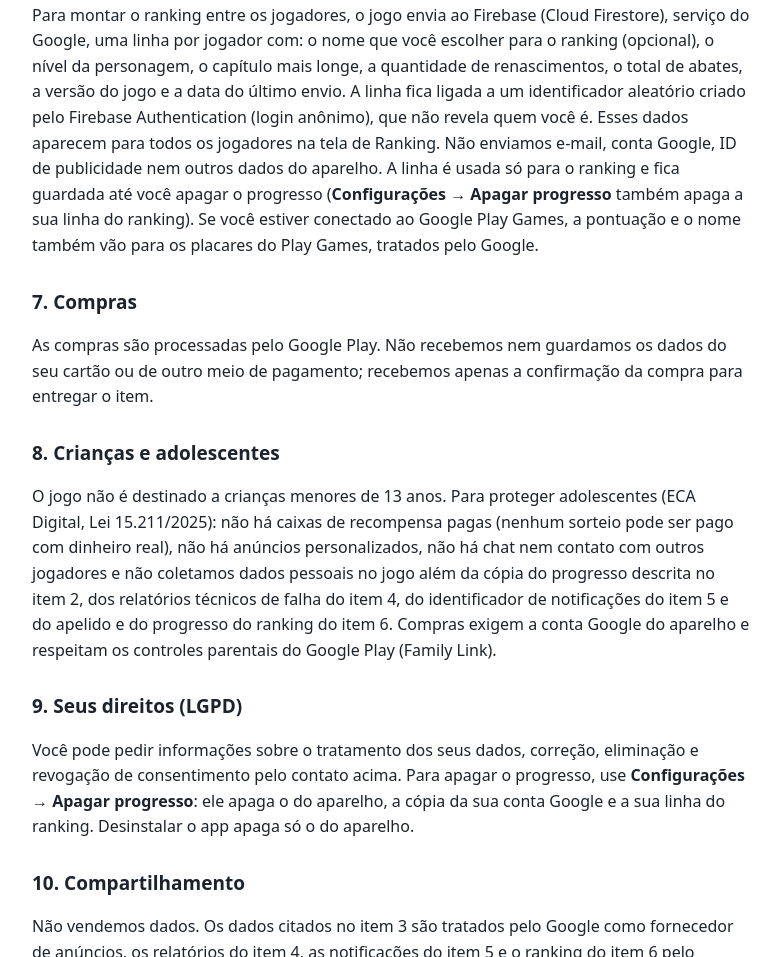
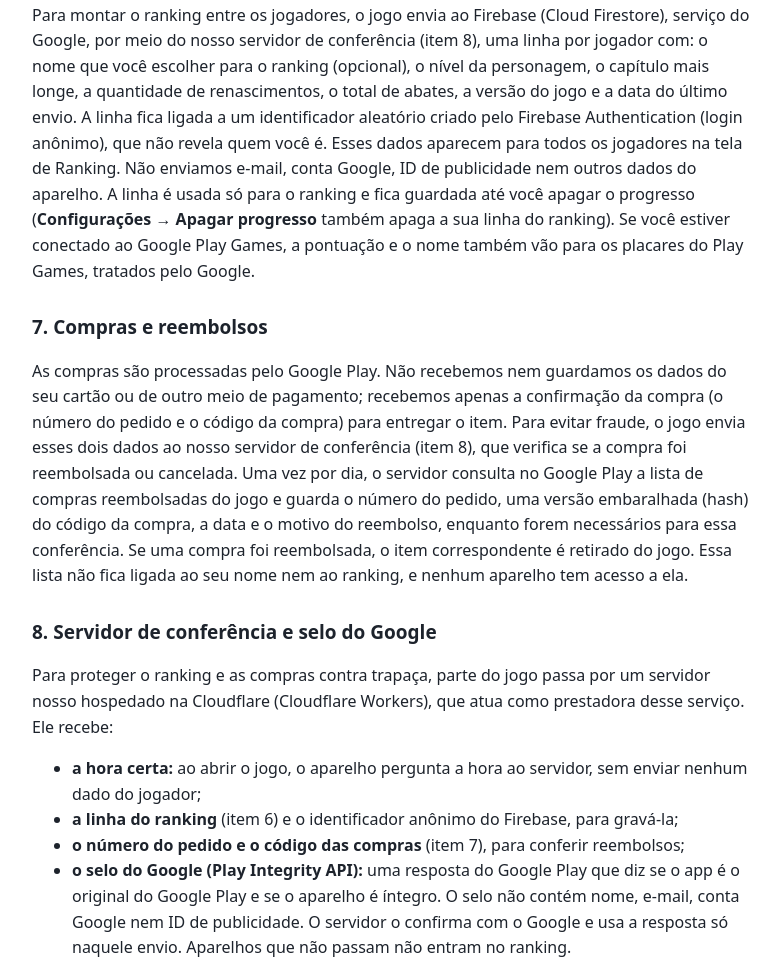
Before and after one commit to lisbertojogos/lisbertojogos.github.io, a plain HTML site: page sentinela/privacidade.html in a window 1280 px wide. Shown: the part 1843-2800 px from the top of the page, without its empty margins (248-1028 px from the left). Drawn offline with Linux system fonts and the light colour scheme.

Commit message:
Política: servidor de conferência (Cloudflare), selo do Google e reembolsos

```diff
--- a/sentinela/privacidade.html
+++ b/sentinela/privacidade.html
@@ -12,7 +12,7 @@
 </head>
 <body>
 <h1>Política de Privacidade — Sentinela</h1>
-<p>Última atualização: 24 de novembro de 2026</p>
+<p>Última atualização: 26 de novembro de 2026</p>
 
 <h2>1. Quem somos</h2>
 <p>O jogo Sentinela é publicado por Lisberto Verdó Evaristo Ribeiro (LVR Games), desenvolvedor independente, responsável (controlador) pelos dados tratados no app.
@@ -47,21 +47,31 @@ Saiba mais em <a href="https://policies.google.com/technologies/partner-sites">c
 <p>Os lembretes (baú da torre cheio, presente do dia, prêmio do evento) são agendados pelo próprio aparelho e não saem dele. Nada toca entre 22 h e 9 h. Você pode desligar cada tipo em <b>Configurações → Notificações</b> ou bloquear todas nas configurações do Android.</p>
 
 <h2>6. Ranking</h2>
-<p>Para montar o ranking entre os jogadores, o jogo envia ao Firebase (Cloud Firestore), serviço do Google, uma linha por jogador com: o nome que você escolher para o ranking (opcional), o nível da personagem, o capítulo mais longe, a quantidade de renascimentos, o total de abates, a versão do jogo e a data do último envio. A linha fica ligada a um identificador aleatório criado pelo Firebase Authentication (login anônimo), que não revela quem você é. Esses dados aparecem para todos os jogadores na tela de Ranking. Não enviamos e-mail, conta Google, ID de publicidade nem outros dados do aparelho. A linha é usada só para o ranking e fica guardada até você apagar o progresso (<b>Configurações → Apagar progresso</b> também apaga a sua linha do ranking). Se você estiver conectado ao Google Play Games, a pontuação e o nome também vão para os placares do Play Games, tratados pelo Google.</p>
+<p>Para montar o ranking entre os jogadores, o jogo envia ao Firebase (Cloud Firestore), serviço do Google, por meio do nosso servidor de conferência (item 8), uma linha por jogador com: o nome que você escolher para o ranking (opcional), o nível da personagem, o capítulo mais longe, a quantidade de renascimentos, o total de abates, a versão do jogo e a data do último envio. A linha fica ligada a um identificador aleatório criado pelo Firebase Authentication (login anônimo), que não revela quem você é. Esses dados aparecem para todos os jogadores na tela de Ranking. Não enviamos e-mail, conta Google, ID de publicidade nem outros dados do aparelho. A linha é usada só para o ranking e fica guardada até você apagar o progresso (<b>Configurações → Apagar progresso</b> também apaga a sua linha do ranking). Se você estiver conectado ao Google Play Games, a pontuação e o nome também vão para os placares do Play Games, tratados pelo Google.</p>
 
-<h2>7. Compras</h2>
-<p>As compras são processadas pelo Google Play. Não recebemos nem guardamos os dados do seu cartão ou de outro meio de pagamento; recebemos apenas a confirmação da compra para entregar o item.</p>
+<h2>7. Compras e reembolsos</h2>
+<p>As compras são processadas pelo Google Play. Não recebemos nem guardamos os dados do seu cartão ou de outro meio de pagamento; recebemos apenas a confirmação da compra (o número do pedido e o código da compra) para entregar o item. Para evitar fraude, o jogo envia esses dois dados ao nosso servidor de conferência (item 8), que verifica se a compra foi reembolsada ou cancelada. Uma vez por dia, o servidor consulta no Google Play a lista de compras reembolsadas do jogo e guarda o número do pedido, uma versão embaralhada (hash) do código da compra, a data e o motivo do reembolso, enquanto forem necessários para essa conferência. Se uma compra foi reembolsada, o item correspondente é retirado do jogo. Essa lista não fica ligada ao seu nome nem ao ranking, e nenhum aparelho tem acesso a ela.</p>
 
-<h2>8. Crianças e adolescentes</h2>
-<p>O jogo não é destinado a crianças menores de 13 anos. Para proteger adolescentes (ECA Digital, Lei 15.211/2025): não há caixas de recompensa pagas (nenhum sorteio pode ser pago com dinheiro real), não há anúncios personalizados, não há chat nem contato com outros jogadores e não coletamos dados pessoais no jogo além da cópia do progresso descrita no item 2, dos relatórios técnicos de falha do item 4, do identificador de notificações do item 5 e do apelido e do progresso do ranking do item 6. Compras exigem a conta Google do aparelho e respeitam os controles parentais do Google Play (Family Link).</p>
+<h2>8. Servidor de conferência e selo do Google</h2>
+<p>Para proteger o ranking e as compras contra trapaça, parte do jogo passa por um servidor nosso hospedado na Cloudflare (Cloudflare Workers), que atua como prestadora desse serviço. Ele recebe:</p>
+<ul>
+  <li><b>a hora certa:</b> ao abrir o jogo, o aparelho pergunta a hora ao servidor, sem enviar nenhum dado do jogador;</li>
+  <li><b>a linha do ranking</b> (item 6) e o identificador anônimo do Firebase, para gravá-la;</li>
+  <li><b>o número do pedido e o código das compras</b> (item 7), para conferir reembolsos;</li>
+  <li><b>o selo do Google (Play Integrity API):</b> uma resposta do Google Play que diz se o app é o original do Google Play e se o aparelho é íntegro. O selo não contém nome, e-mail, conta Google nem ID de publicidade. O servidor o confirma com o Google e usa a resposta só naquele envio. Aparelhos que não passam não entram no ranking.</li>
+</ul>
+<p>Como em qualquer conexão com a internet, o servidor recebe o endereço IP do aparelho; nós não o guardamos nem o usamos para localizar você. O servidor não guarda nada além da linha do ranking (item 6) e da lista de reembolsos (item 7). Esse tratamento se baseia no legítimo interesse em manter o ranking e as compras justos e prevenir fraude (LGPD, art. 7º, IX).</p>
 
-<h2>9. Seus direitos (LGPD)</h2>
+<h2>9. Crianças e adolescentes</h2>
+<p>O jogo não é destinado a crianças menores de 13 anos. Para proteger adolescentes (ECA Digital, Lei 15.211/2025): não há caixas de recompensa pagas (nenhum sorteio pode ser pago com dinheiro real), não há anúncios personalizados, não há chat nem contato com outros jogadores e não coletamos dados pessoais no jogo além da cópia do progresso descrita no item 2, dos relatórios técnicos de falha do item 4, do identificador de notificações do item 5, do apelido e do progresso do ranking do item 6, do número do pedido das compras (item 7) e do selo do Google (item 8). Compras exigem a conta Google do aparelho e respeitam os controles parentais do Google Play (Family Link).</p>
+
+<h2>10. Seus direitos (LGPD)</h2>
 <p>Você pode pedir informações sobre o tratamento dos seus dados, correção, eliminação e revogação de consentimento pelo contato acima. Para apagar o progresso, use <b>Configurações → Apagar progresso</b>: ele apaga o do aparelho, a cópia da sua conta Google e a sua linha do ranking. Desinstalar o app apaga só o do aparelho.</p>
 
-<h2>10. Compartilhamento</h2>
-<p>Não vendemos dados. Os dados citados no item 3 são tratados pelo Google como fornecedor de anúncios, os relatórios do item 4, as notificações do item 5 e o ranking do item 6 pelo Google (Firebase) como prestador desses serviços, e a cópia do progresso do item 2 é guardada pelo Google Play Games na sua conta, de acordo com a política de privacidade do Google.</p>
+<h2>11. Compartilhamento</h2>
+<p>Não vendemos dados. Os dados citados no item 3 são tratados pelo Google como fornecedor de anúncios, os relatórios do item 4, as notificações do item 5 e o ranking do item 6 pelo Google (Firebase) como prestador desses serviços, e a cópia do progresso do item 2 é guardada pelo Google Play Games na sua conta, de acordo com a política de privacidade do Google. O servidor de conferência do item 8 é hospedado pela Cloudflare, Inc., como prestadora desse serviço; o selo e a lista de reembolsos também passam pelo Google. Esses dados podem ser tratados fora do Brasil, em servidores do Google e da Cloudflare.</p>
 
-<h2>11. Alterações</h2>
+<h2>12. Alterações</h2>
 <p>Se esta política mudar, a nova versão será publicada nesta página com a data atualizada.</p>
 </body>
 </html>
```
